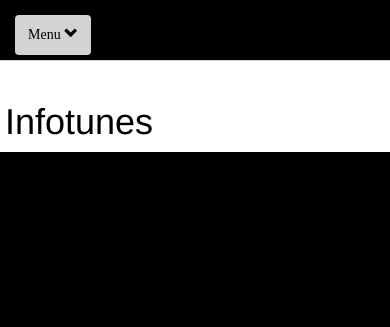
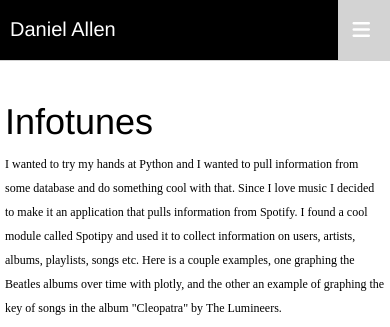
Before and after one commit to daallen303/Eportfolio, a PHP site: page /Projects.html in a window 390 px wide. Shown: the top 327 px of the page. Run offline with PHP 8.4, Linux system fonts and the light colour scheme; some libraries are stand-ins or nearby versions.

Commit message:
switch name and buttons, style nav bar

```diff
--- a/Projects.html
+++ b/Projects.html
@@ -20,6 +20,7 @@
 		integrity="sha384-Tc5IQib027qvyjSMfHjOMaLkfuWVxZxUPnCJA7l2mCWNIpG9mGCD8wGNIcPD7Txa"
 		crossorigin="anonymous"></script>
 
+	<script src="https://kit.fontawesome.com/be0d32f615.js" crossorigin="anonymous"></script>
 </head>
 
 <div id="body">
@@ -39,26 +40,14 @@
 		</div>
 
 		<div class="row">
-					<div id="dropdown" class="dropdown col-lg-12">
-						<button class="btn btn-secondary dropdown-toggle " type="button" style="vertical-align: middle;"
-							id="dropdownMenuButton" data-toggle="dropdown" aria-haspopup="true" aria-expanded="false">
-							Menu <span class="glyphicon glyphicon-chevron-down "></span>
-						</button>
-
-
-						<div class="dropdown-menu" aria-labelledby="dropdownMenuButton">
-							<a class="dropdown-item" id="ddHome" href="./">
-								<div id="ddhome" class="col-lg-12">Home</div>
-							</a>
-							<a class="dropdown-item" id="ddProjects" href="./Projects.html">
-								<div id="ddprojects" class="col-lg-12">Projects</div>
-							</a>
-							<a class="dropdown-item" id="ddResume" href="./Resume.html">
-								<div id="ddresume" class="col-lg-12">Resume</div>
-							</a>
-							<a class="dropdown-item" id="ddContact" href="./Contact.html">
-								<div id="ddcontact" class="col-lg-12">Contact</div>
-							</a>
+			<div id="topnav" class="col-lg-12">
+				<a href="./" id="namelink">Daniel Allen</a>
+				<span id="navbutton" class="col-lg-4"><i class="fas fa-bars"></i></span>
+				<div id="mylinks" class="col-lg-12">
+					<div class="col-lg-12"><a href="./">Home</a></div>
+					<div class="col-lg-12"><a href="./Projects.html">Projects</a></div>
+					<div class="col-lg-12"><a href="./Resume.html">Resume</a></div>
+					<div class="col-lg-12"><a href="./Contact.html">Contact</a></div>
 				</div>
 			</div>
 		</div>
@@ -101,8 +90,7 @@
 						was to have two standard templates one
 						for
 						pizza and calzones, and one for Stromboli, Rolls, and salads, and
-							a unique UI for the subs. All menu items are stored in a <span
-								class="maroon">database</span>
+						a unique UI for the subs. All menu items are stored in a <span class="maroon">database</span>
 						which allows the admin to dynamically add, edit, and
 						delete
 						menu items without breaking the code, using easy to fill forms with validation. </p>
@@ -148,4 +136,12 @@
 	$("#resume").click(function () {
 		document.location.href = "./Resume.html";
 	});
+	$("#navbutton").click(function () {
+		var x = document.getElementById("mylinks");
+		if (x.style.opacity == 1) {
+			x.style.opacity = 0;
+		} else {
+			x.style.opacity = 1;
+		}
+	});
 </script>
--- a/eportfolio.css
+++ b/eportfolio.css
@@ -14,6 +14,11 @@
   padding-bottom: 10x;
   background-color: black;
   color: white;
+}
+
+#mainmenu span
+{
+  float: right;
 }
 
 #profile-picture {
@@ -68,12 +73,11 @@
 }
 
 #name {
+  font-size: 40px;
+  height: 60px;
   position: absolute;
   top: 0px;
-  right: 0px;
-  font-size: 40px;
-  height: 40px;
-  float: right;
+  left:0px;
   color: white;
   text-decoration: none;
 }
@@ -152,7 +156,7 @@
   margin-right: 5px;
 }
 
-#dropdown {
+#topnav {
   display: none;
 }
 
@@ -163,57 +167,85 @@
 }
 
 @media only screen and (max-width: 768px) {
+  #mainbody
+  {
+    margin-top: 0px;
+  }
   #mainmenu {
     display: none;
   }
-  #dropdown {
+  #topnav {
+    display: block;
+    background-color: black;
+    height: 60px;
+    color: white;
+    padding: 0px;
+    font-size: 20px;
+  }
+  #topnav #namelink {
+   position: absolute;
+   color: white;
+   text-decoration: none;
+   top: 15px;
+   left: 10px;
+  }
+  #navbutton {
+    background-color: lightgray;
+    float: right;
+    height: 60px;
+    padding-top: 20px;
+  }
+  #mylinks {
+    display: block;
+    position: absolute;
+    top: 60px;
+    background-color: grey;
+    color: white;
     width: 100%;
-    position: absolute;
-    top: 0px;
-    left: 0px;
-    margin-top: 0px;
-    display: block;
-    margin-left: auto;
-    margin-right: auto;
-    font-family: "Times New Roman", Times, serif;
-    font-size: 20px;
-    height: 60px;
-    padding-top: 15px;
-    padding-bottom: 10x;
-    background-color: black;
+    padding-left: 0px;
+    opacity: 0;
+    z-index: 1;
+    padding-right: 0px;
+    -webkit-transition: all .5s ease;
+    -moz-transition: all .5s ease;
+    transition: all .5s ease;
+  }
+  #mylinks div a
+  {
+    color: white;
+  }
+  #mylinks div
+  {
+    height: 40px;
+    padding-top: 5px;
+  }
+  #mylinks div:hover
+  {
+    background-color: white;
+  }
+  #mylinks div:hover a
+  {
     color: black;
-  }
-  .dropdown-item {
-    height: 40px;
-    font-size: 40px;
-    width: 25%;
-    color: black
-  }
-  .dropdown-item div
-  {
-    background-color: lightgray;
   }
   #dropdownMenuButton {
     height: 40px;
     background-color: lightgray;
+    position: sticky;
   }
   .description {
     font-family: "Times New Roman", Times, serif;
     display: block;
     color: black;
-    background-color: black;
     text-align: left;
     font-size: 14px;
     line-height: 2;
   }
-  #profile-picture
-{
+  #profile-picture {
     float: left;
     height: 200px;
     width: 168;
   }
-#mainbody p
-{
+  #mainbody p {
     font-size: 12px;
   }
 }
```
Also changed, not shown: Contact.html (+16 -20 lines), Resume.html (+22 -20 lines). Lines whose indentation alone changed are shown as unchanged.
